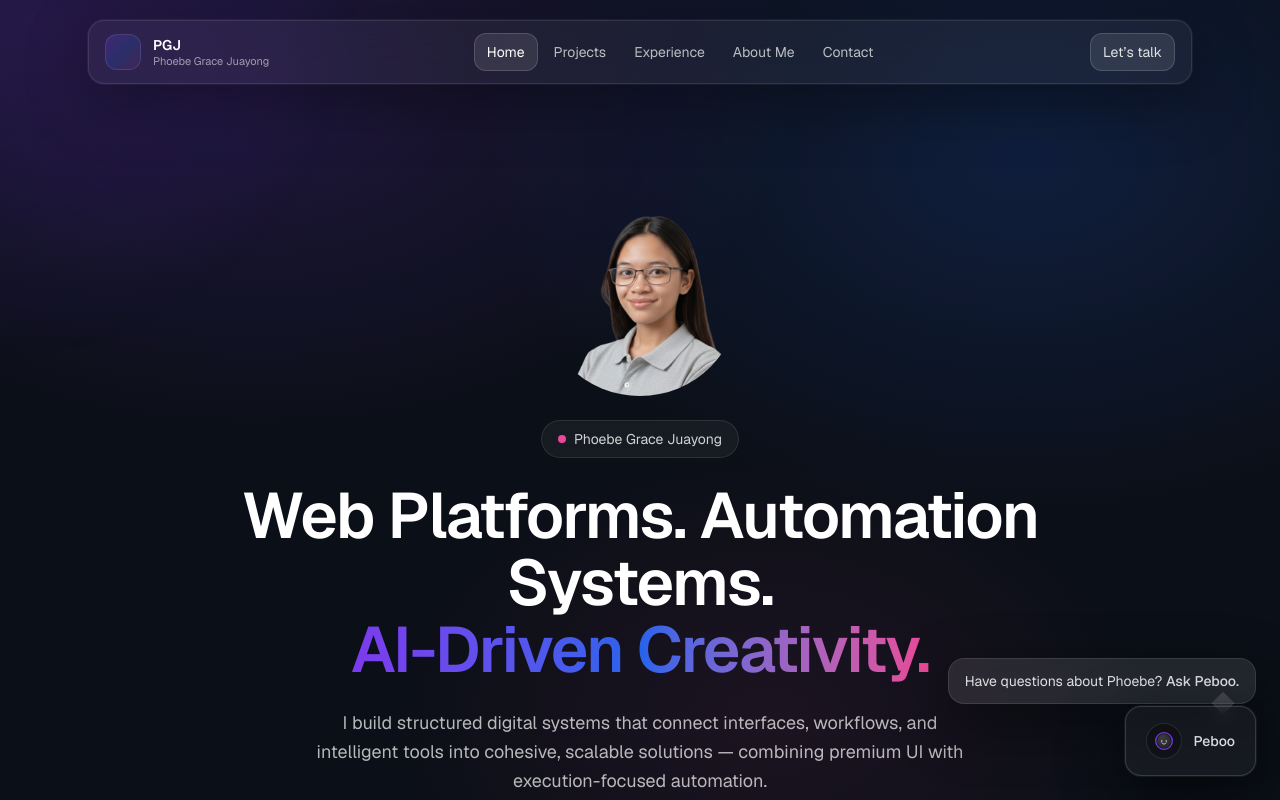
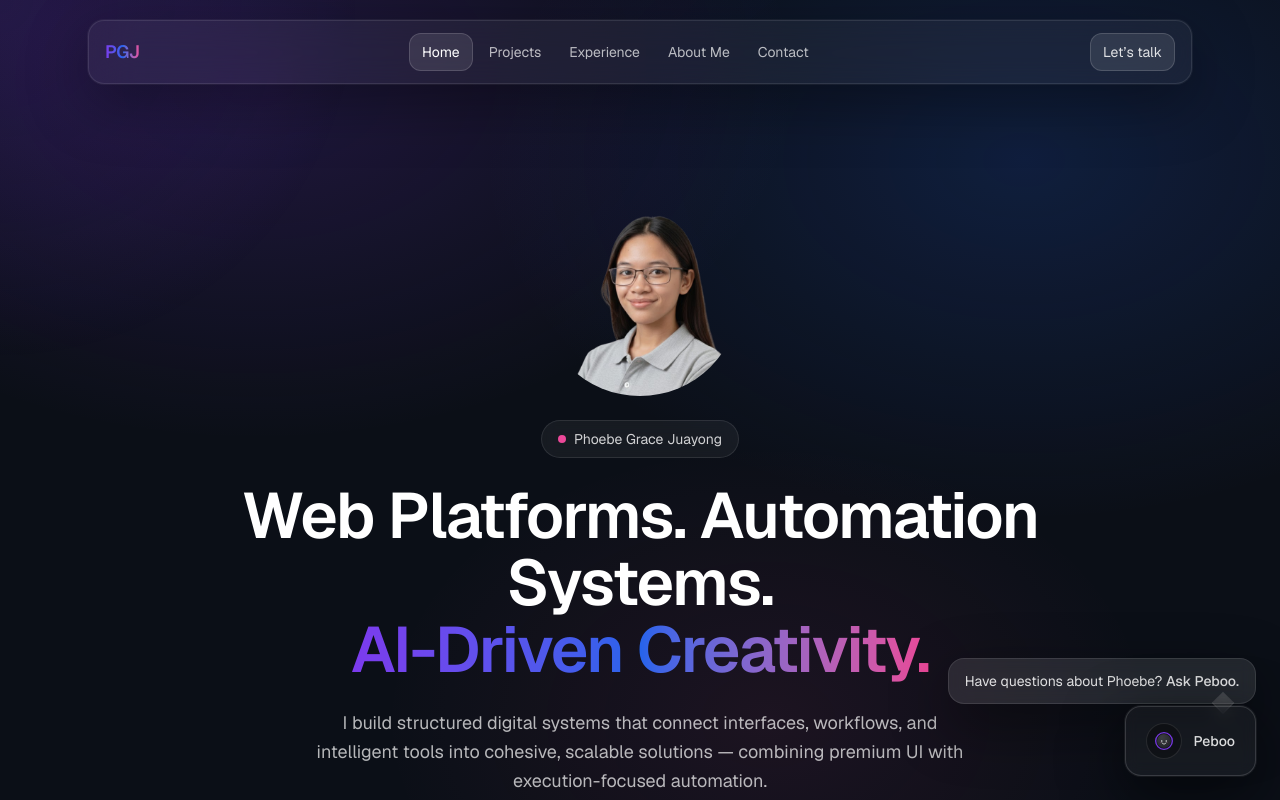
Before and after one commit to phoebegrace/pgj, a Next.js app: page / in a window 1280 px wide. Shown: the top 800 px of the page. Built offline with nearby package versions, Linux system fonts and the light colour scheme.

Commit message:
removed the box and full name on navbar

```diff
--- a/components/nav/Navbar.tsx
+++ b/components/nav/Navbar.tsx
@@ -49,22 +49,15 @@ export default function Navbar() {
               "0 0 0 1px rgba(255,255,255,.05), 0 18px 60px rgba(0,0,0,.35)",
           }}
         >
-          {/* Brand */}
-          <Link href="/" className="flex items-center gap-3">
-            <div
-              className="h-9 w-9 rounded-xl border border-white/10 bg-white/5"
-              style={{
-                background:
-                  "linear-gradient(135deg, rgba(124,58,237,.25), rgba(37,99,235,.18), rgba(236,72,153,.10))",
-              }}
-            />
-            <div className="leading-tight">
-              <div className="text-sm font-semibold">PGJ</div>
-              <div className="text-[11px] text-white/55">
-                Phoebe Grace Juayong
-              </div>
-            </div>
-          </Link>
+ {/* Brand */}
+<Link
+  href="/"
+  className="text-lg font-semibold tracking-tight bg-gradient-to-r from-[var(--purple)] via-[var(--blue)] to-[var(--pink)] bg-clip-text text-transparent"
+>
+  PGJ
+</Link>
+
+
 
           {/* Desktop nav */}
           <nav className="hidden items-center gap-1 md:flex">
```
